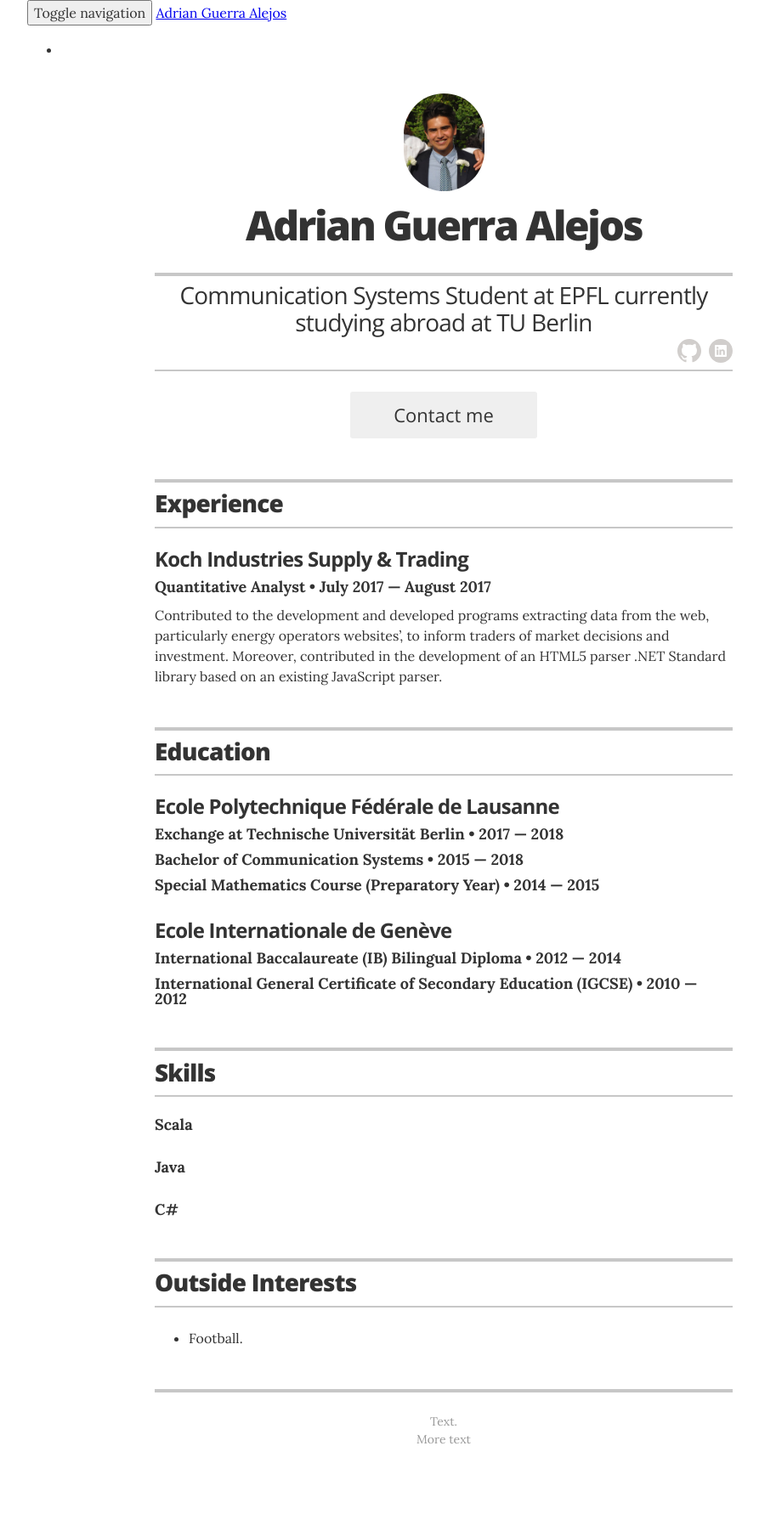
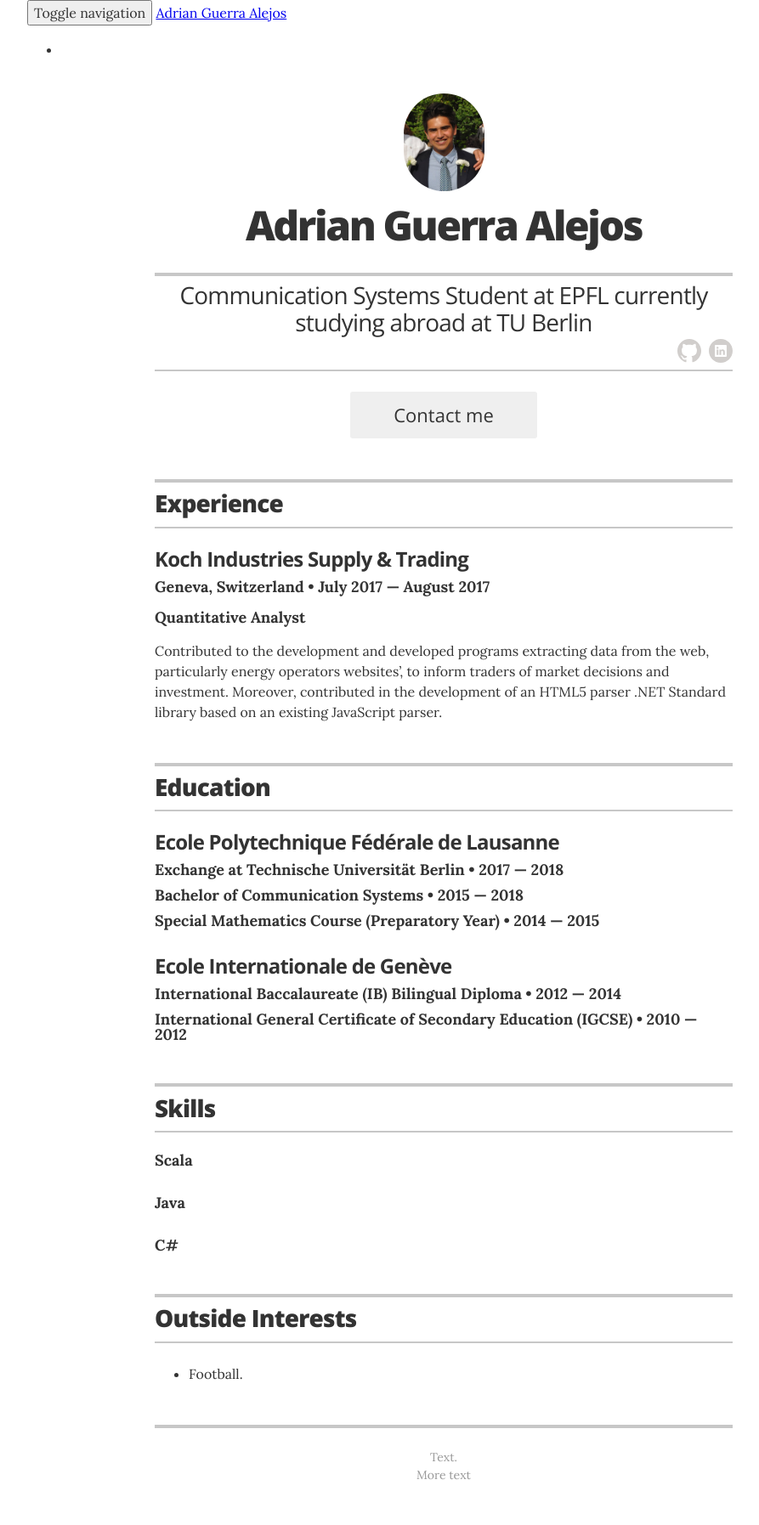
Before and after one commit to rykener/rykener.net, a Jekyll site: the page built from index.html, in a window 1280 px wide. Shown: the whole page at 85% size, without its empty margins (118-1011 px from the left). Built offline with Jekyll 4.4.1, drawn with Linux system fonts in a browser that asks for light colours; nearby versions of some CDN libraries; library files that are not in the unit come from our copies; before the commit the page ends 1753 px from its top, so only the background shows below that.

Commit message:
Added location in experience

```diff
--- a/_data/experience.yml
+++ b/_data/experience.yml
@@ -1,6 +1,7 @@
 # Jobs
 # Springfield Nuclear Power Plant
 - company: Koch Industries Supply & Trading
+  location: Geneva, Switzerland
   position: Quantitative Analyst
   duration: July 2017 &mdash; August 2017
   summary: Contributed to the development and developed programs extracting data from the web, particularly energy operators websites’, to inform traders of market decisions and investment. Moreover, contributed in the development of an HTML5 parser .NET Standard library based on an existing JavaScript parser. #If you held the position for a long time, it could be a longer section, including a couple bullet points	<ul class="resume-item-list"><li>Ate lots of donuts</li><li>Fell asleep rarely</li><li>Left promptly at end of day (sometimes earlier)</li></ul>
--- a/_layouts/resume.html
+++ b/_layouts/resume.html
@@ -58,8 +58,10 @@
 
         {% for job in site.data.experience %}
         <div class="resume-item" itemscope itemprop="worksFor" itemtype="http://schema.org/Organization">
-          <h3 class="resume-item-title" itemprop="name">{{ job.company }}</h3>
-          <h4 class="resume-item-details" itemprop="description">{{ job.position }} &bull; {{ job.duration }}</h4>
+          <h3 class="resume-item-title" itemprop="name">{{ job.company }} </h3>
+          <h4 class="resume-item-details" itemprop="description">{{ job.location }} &bull; {{ job.duration }}
+          <p> {{ job.position}}</p>
+          </h4>
           <p class="resume-item-copy">{{ job.summary }}</p>
         </div><!-- end of resume-item -->
         {% endfor %}
```
